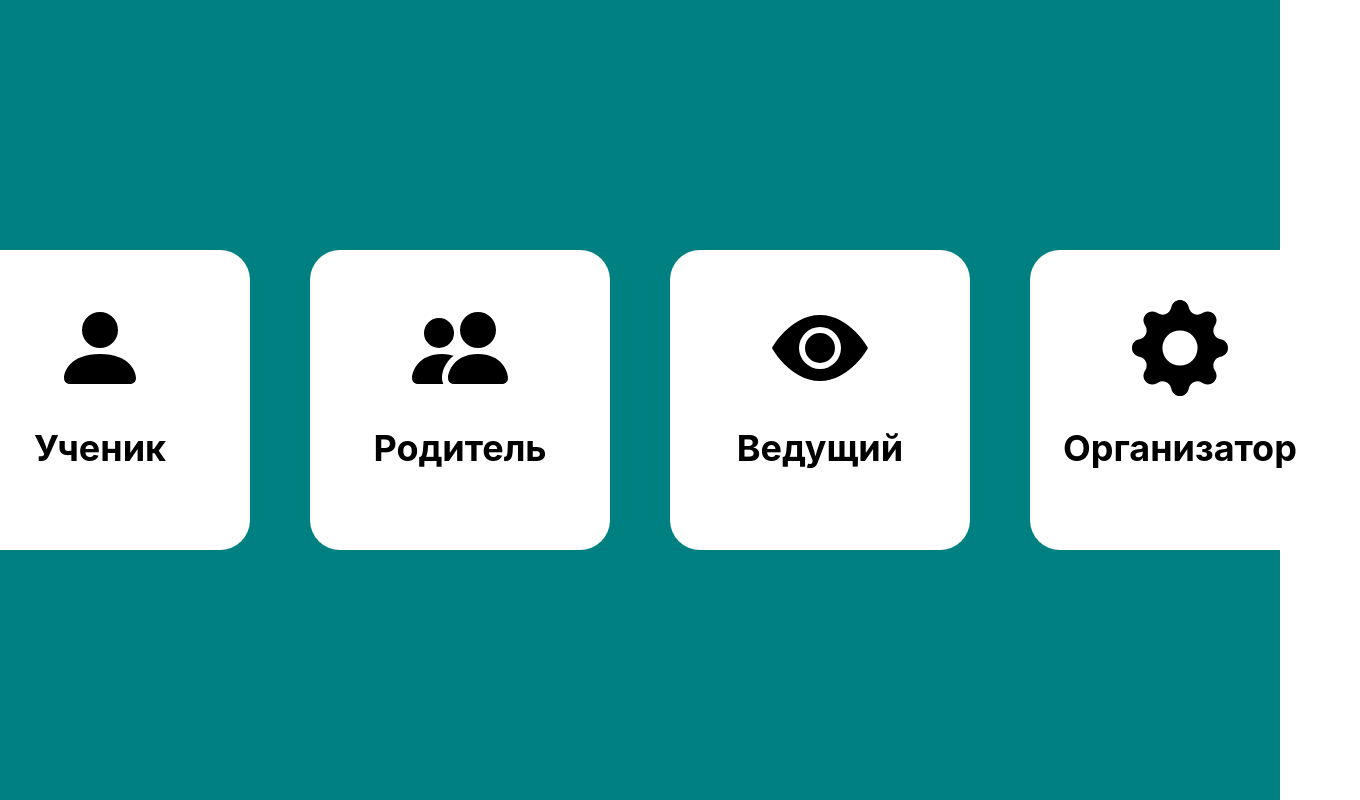
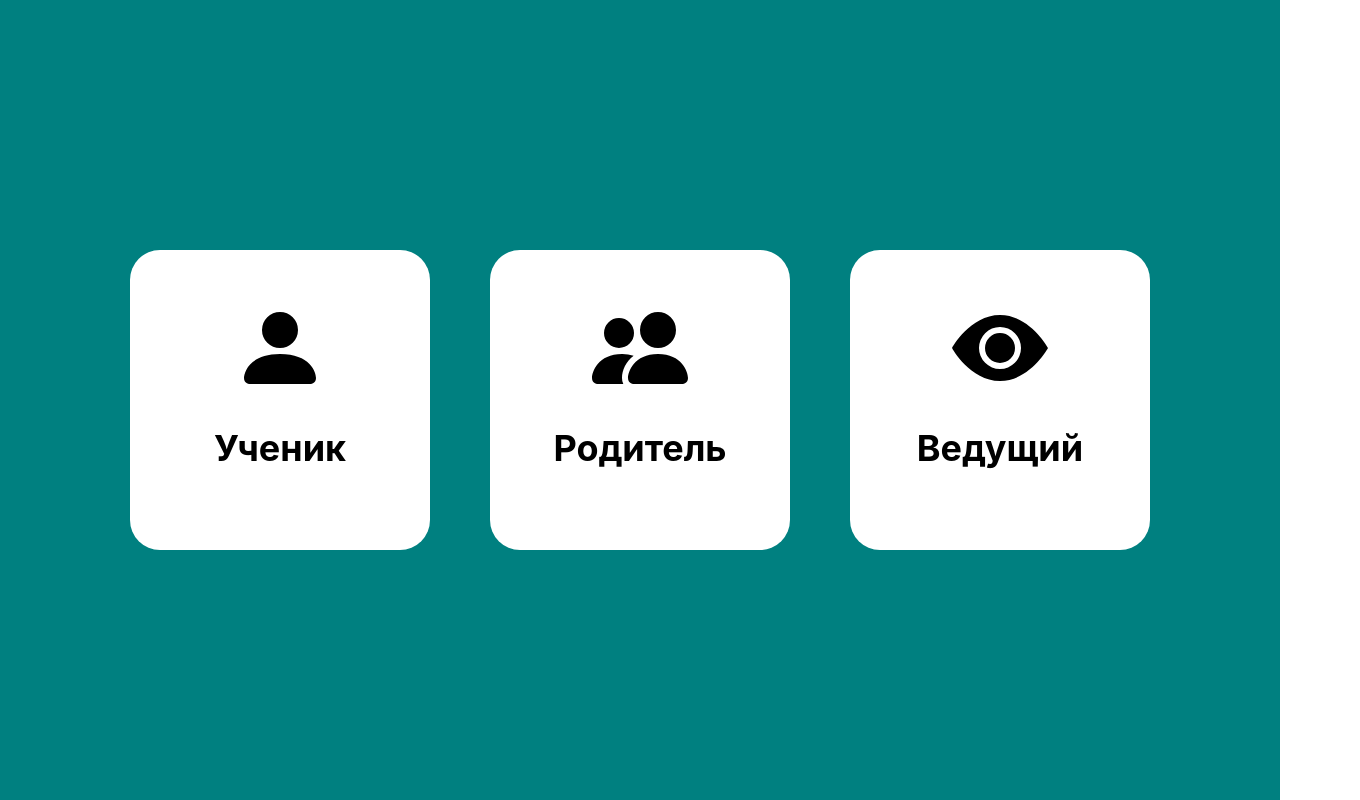
Before and after one commit to jediwirr/vote, a React app: page / in a window 1280 px wide. Shown: the whole page, 1360 px wide, since content can reach past the window. Built offline with nearby package versions, Linux system fonts and the light colour scheme; what chartjs-plugin-datalabels would draw is missing.

Commit message:
hind admin button

```diff
--- a/src/components/Main/Main.tsx
+++ b/src/components/Main/Main.tsx
@@ -22,10 +22,10 @@ const Main = () => {
                     <BsEyeFill size="6em"/>
                     <h2>Ведущий</h2>
                 </Link>
-                <Link className={styles.post} to="/admin">
+                {/* <Link className={styles.post} to="/admin">
                     <BsGearFill size="6em"/>
                     <h2>Организатор</h2>
-                </Link>
+                </Link> */}
             </div>
         </div>
     )
```
